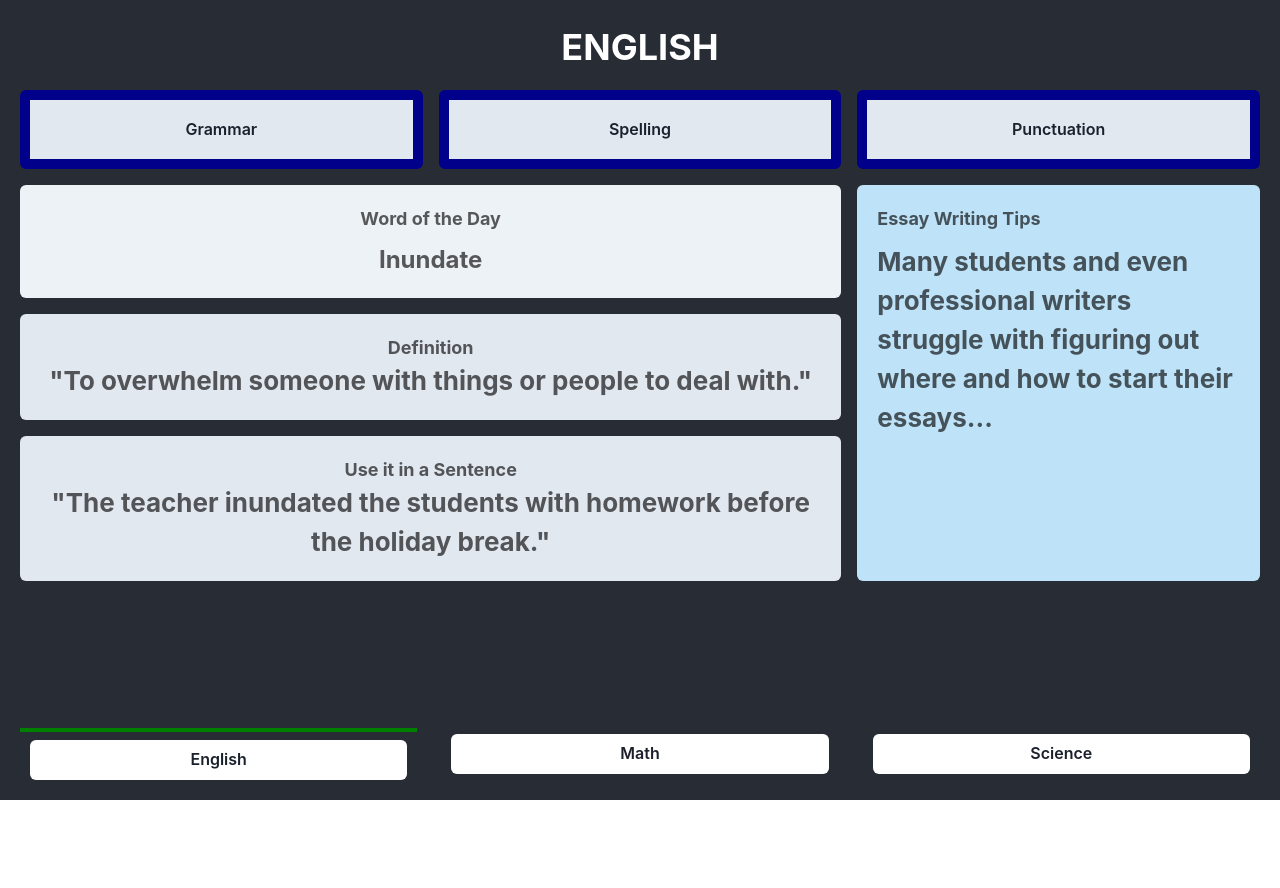
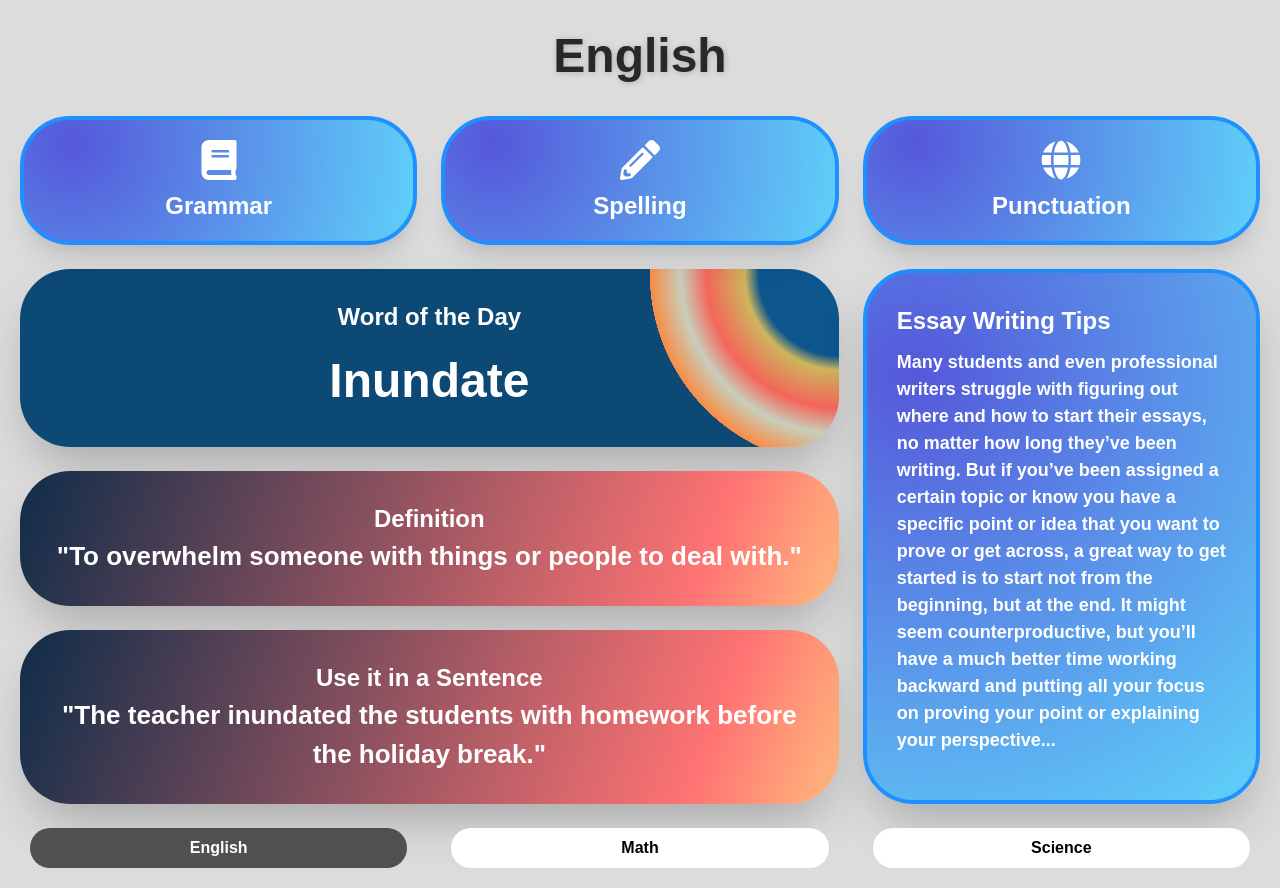
Before and after one commit to ajsadsad/Flash-Learn, a React (Create React App) app in the folder flash-learn/: page /english/details in a window 1280 px wide. Before the commit the page ends 800 px from the top, so only its background shows below. Built offline with nearby package versions, Linux system fonts and the light colour scheme.

Commit message:
Final English Page User Interface

```diff
--- a/flash-learn/package.json
+++ b/flash-learn/package.json
@@ -12,6 +12,7 @@
     "framer-motion": "^11.5.4",
     "react": "^18.3.1",
     "react-dom": "^18.3.1",
+    "react-icons": "^5.3.0",
     "react-router-dom": "^6.26.1",
     "react-scripts": "5.0.1",
     "web-vitals": "^2.1.4"
--- a/flash-learn/src/components/EnglishPage/EnglishDetailPage.js
+++ b/flash-learn/src/components/EnglishPage/EnglishDetailPage.js
@@ -1,6 +1,7 @@
 import React from 'react';
-import { Grid, GridItem, Box, Text, Button } from '@chakra-ui/react';
+import { Grid, GridItem, Box, Text, Button, Icon, VStack } from '@chakra-ui/react';
 import { Link } from 'react-router-dom';
+import { FaBook, FaPencilAlt, FaGlobe } from 'react-icons/fa'; // Adding icons for fun subjects
 
 function EnglishDetailPage() {
     return (
@@ -14,63 +15,120 @@ function EnglishDetailPage() {
             gridTemplateRows={'auto auto auto auto auto 1fr'}
             gridTemplateColumns={'1fr 1fr 1fr'}
             minH="100vh"
-            gap="4"
+            gap="6"
             padding="20px"
-            color="blackAlpha.700"
+            bg="#DCDCDC"
+            color="blackAlpha.800"
+            fontFamily="'Baloo Bhai 2', sans-serif"
             fontWeight="bold"
         >
             {/* Header */}
             <GridItem area={'header'} textAlign="center">
-                <Text fontSize="4xl" fontWeight="bold" color="white">ENGLISH</Text> {/* Updated color to white */}
+                <Text
+                    fontSize="5xl"
+                    fontWeight="bold"
+                    color="#282828"
+                    textShadow="1px 1px 6px rgba(0,0,0,0.2)"
+                >
+                    English
+                </Text>
             </GridItem>
 
-            {/* Icons Section with Clickable Buttons */}
+            {/* Icons Section with Borders and More Visibility */}
             <GridItem area={'grammar'} textAlign="center">
-                <Button as={Link} to="/english/grammar" bg="gray.200" p="20px" borderRadius="md" w="100%" h="100%" border="10px solid darkblue">
-                    <Text>Grammar</Text>
+                <Button
+                    as={Link}
+                    to="/english/grammar"
+                    bgGradient="radial-gradient(circle at 12.3% 19.3%, rgb(85, 88, 218) 0%, rgb(95, 209, 249) 100.2%);"
+                    p="20px"
+                    borderRadius="50px"
+                    w="100%"
+                    h="100%"
+                    border="4px solid #1e90ff"
+                    color="white"
+                    boxShadow="xl"
+                    _hover={{ transform: 'scale(1.1)', boxShadow: '2xl', bg: 'radial-gradient(circle at 12.3% 19.3%, rgb(85, 88, 218) 0%, rgb(95, 209, 249) 100.2%);' }}
+                    transition="0.3s"
+                >
+                    <VStack spacing={3}>
+                        <Icon as={FaBook} w={10} h={10} />
+                        <Text fontSize="2xl">Grammar</Text>
+                    </VStack>
                 </Button>
             </GridItem>
             <GridItem area={'spelling'} textAlign="center">
-                <Button as={Link} to="/english/spelling" bg="gray.200" p="20px" borderRadius="md" w="100%" h="100%" border="10px solid darkblue">
-                    <Text>Spelling</Text>
+                <Button
+                    as={Link}
+                    to="/english/spelling"
+                    bgGradient="radial-gradient(circle at 12.3% 19.3%, rgb(85, 88, 218) 0%, rgb(95, 209, 249) 100.2%);"
+                    p="20px"
+                    borderRadius="50px"
+                    w="100%"
+                    h="100%"
+                    border="4px solid #1e90ff"
+                    color="white"
+                    boxShadow="xl"
+                    _hover={{ transform: 'scale(1.1)', boxShadow: '2xl', bg: 'radial-gradient(circle at 12.3% 19.3%, rgb(85, 88, 218) 0%, rgb(95, 209, 249) 100.2%);' }}
+                    transition="0.3s"
+                >
+                    <VStack spacing={3}>
+                        <Icon as={FaPencilAlt} w={10} h={10} />
+                        <Text fontSize="2xl">Spelling</Text>
+                    </VStack>
                 </Button>
             </GridItem>
             <GridItem area={'punctuation'} textAlign="center">
-                <Button as={Link} to="/english/punctuation" bg="gray.200" p="20px" borderRadius="md" w="100%" h="100%" border="10px solid darkblue">
-                    <Text>Punctuation</Text>
+                <Button
+                    as={Link}
+                    to="/english/punctuation"
+                    bgGradient="radial-gradient(circle at 12.3% 19.3%, rgb(85, 88, 218) 0%, rgb(95, 209, 249) 100.2%);"
+                    p="20px"
+                    borderRadius="50px"
+                    w="100%"
+                    h="100%"
+                    border="4px solid #1e90ff"
+                    color="white"
+                    boxShadow="xl"
+                    _hover={{ transform: 'scale(1.1)', boxShadow: '2xl', bg: 'radial-gradient(circle at 12.3% 19.3%, rgb(85, 88, 218) 0%, rgb(95, 209, 249) 100.2%);' }}
+                    transition="0.3s"
+                >
+                    <VStack spacing={3}>
+                        <Icon as={FaGlobe} w={10} h={10} />
+                        <Text fontSize="2xl">Punctuation</Text>
+                    </VStack>
                 </Button>
             </GridItem>
 
-            {/* Word of the Day */}
+            {/* Word of the Day Section */}
             <GridItem area={'wordOfTheDay'} textAlign="center">
-                <Box bg="gray.100" p="20px" borderRadius="md">
-                    <Text fontSize="lg" mb="10px">Word of the Day</Text>
-                    <Text fontSize="2xl" fontWeight="bold">Inundate</Text>
+                <Box bg="radial-gradient(263px at 100.2% 3%, rgb(12, 85, 141) 31.1%, rgb(205, 181, 93) 36.4%, rgb(244, 102, 90) 50.9%, rgb(199, 206, 187) 60.7%, rgb(249, 140, 69) 72.5%, rgb(12, 73, 116) 72.6%);" p="30px" borderRadius="50px" boxShadow="2xl" _hover={{ transform: 'scale(1.05)', transition: '0.3s' }}>
+                    <Text fontSize="2xl" mb="10px" color="white">Word of the Day</Text>
+                    <Text fontSize="5xl" fontWeight="bold" color="white">Inundate</Text>
                 </Box>
             </GridItem>
 
             {/* Definition Section */}
             <GridItem area={'definition'} textAlign="center">
-                <Box bg="gray.200" p="20px" borderRadius="md">
-                    <Text fontSize="lg" fontWeight="bold">Definition</Text>
-                    <Text>"To overwhelm someone with things or people to deal with."</Text>
+                <Box bg="linear-gradient(111.1deg, rgb(0, 40, 70) -4.8%, rgb(255, 115, 115) 82.7%, rgb(255, 175, 123) 97.2%);" p="30px" borderRadius="50px" boxShadow="2xl" _hover={{ transform: 'scale(1.05)', transition: '0.3s' }}>
+                    <Text fontSize="2xl" fontWeight="bold" color="white">Definition</Text>
+                    <Text fontSize="1xl" color="white"> "To overwhelm someone with things or people to deal with."</Text>
                 </Box>
             </GridItem>
 
             {/* Use It in a Sentence Section */}
             <GridItem area={'sentence'} textAlign="center">
-                <Box bg="gray.200" p="20px" borderRadius="md">
-                    <Text fontSize="lg" fontWeight="bold">Use it in a Sentence</Text>
-                    <Text>"The teacher inundated the students with homework before the holiday break."</Text>
+                <Box bg="linear-gradient(111.1deg, rgb(0, 40, 70) -4.8%, rgb(255, 115, 115) 82.7%, rgb(255, 175, 123) 97.2%);" p="30px" borderRadius="50px" boxShadow="2xl" _hover={{ transform: 'scale(1.05)', transition: '0.3s' }}>
+                    <Text fontSize="2xl" fontWeight="bold" color="white">Use it in a Sentence</Text>
+                    <Text fontSize="1xl" color="white" >"The teacher inundated the students with homework before the holiday break."</Text>
                 </Box>
             </GridItem>
 
-            {/* Essay Writing Tips */}
+            {/* Essay Writing Tips Section */}
             <GridItem area={'tips'} textAlign="left" rowSpan={3}>
-                <Box bg="blue.100" p="20px" borderRadius="md" h="100%">
-                    <Text fontSize="lg" fontWeight="bold" mb="10px">Essay Writing Tips</Text>
-                    <Text>
-                        Many students and even professional writers struggle with figuring out where and how to start their essays...
+                <Box bg="radial-gradient(circle at 12.3% 19.3%, rgb(85, 88, 218) 0%, rgb(95, 209, 249) 100.2%);" border="4px solid #1e90ff" p="30px" borderRadius="50px" boxShadow="2xl" h="100%" _hover={{ transform: 'scale(1.05)', transition: '0.3s' }}>
+                    <Text fontSize="2xl" fontWeight="bold" color="white" mb="10px">Essay Writing Tips</Text>
+                    <Text fontSize="lg" color="white" >
+                    Many students and even professional writers struggle with figuring out where and how to start their essays, no matter how long they’ve been writing. But if you’ve been assigned a certain topic or know you have a specific point or idea that you want to prove or get across, a great way to get started is to start not from the beginning, but at the end. It might seem counterproductive, but you’ll have a much better time working backward and putting all your focus on proving your point or explaining your perspective...
                     </Text>
                 </Box>
             </GridItem>
@@ -79,20 +137,20 @@ function EnglishDetailPage() {
             <GridItem area={'footer'} alignSelf="end" justifySelf="stretch">
                 <Grid templateColumns="repeat(3, 1fr)" gap={6} textAlign="center">
                     {/* English Button with Green Border */}
-                    <Box borderTop="4px solid green" pt="2" display="flex" alignItems="center" justifyContent="center">
-                        <Button w="95%" bg="white">
+                    <Box display="flex" alignItems="center" justifyContent="center">
+                        <Button w="95%" bg="#505050" borderRadius="50px" color="white" _hover={{ bg: "#505050" }}>
                             English
                         </Button>
                     </Box>
                     {/* Math Button */}
                     <Box display="flex" alignItems="center" justifyContent="center">
-                        <Button w="95%" bg="white">
+                        <Button w="95%" bg="white" borderRadius="50px" color="black" _hover={{ bg: "#505050" }}>
                             Math
                         </Button>
                     </Box>
                     {/* Science Button */}
                     <Box display="flex" alignItems="center" justifyContent="center">
-                        <Button w="95%" bg="white">
+                        <Button w="95%" bg="white" borderRadius="50px" color="black" _hover={{ bg: "#505050" }}>
                             Science
                         </Button>
                     </Box>
```
Also changed, not shown: 2 other files (tests, documents, lock files or other folders).
